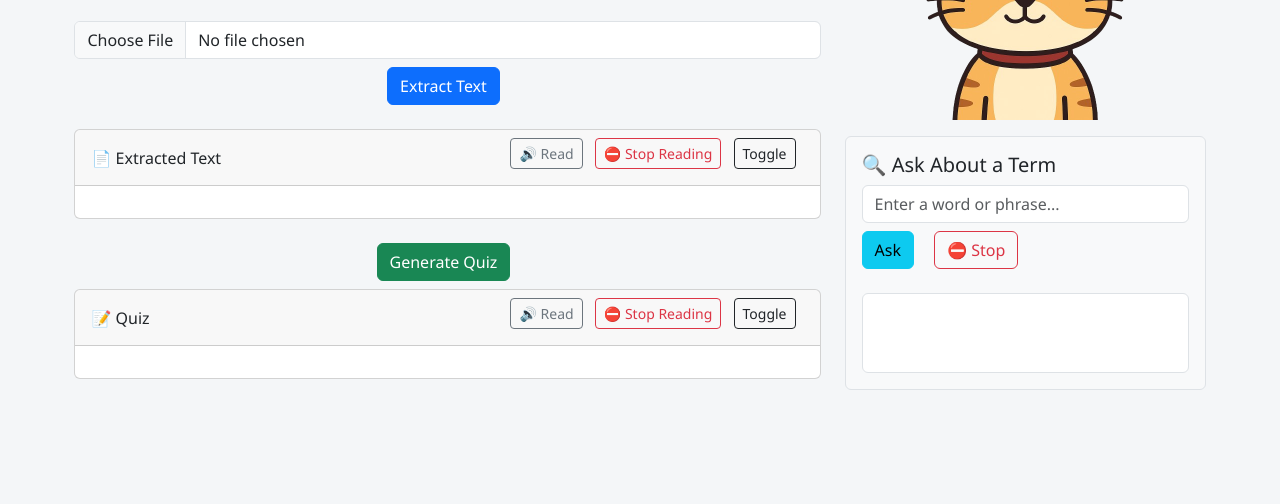
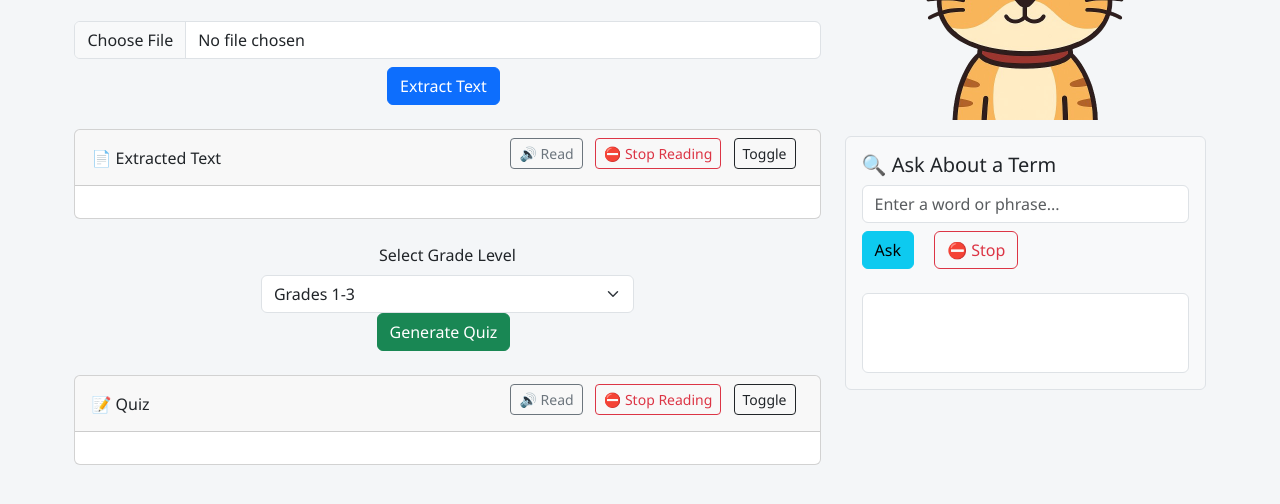
Before and after one commit to StevenC08/QuizBot, a plain HTML site: page templates/index.html in a window 1280 px wide. Shown: the part 162-666 px from the top of the page. Drawn offline with nearby package versions, Linux system fonts and the light colour scheme.

Commit message:
Update index.html

```diff
--- a/templates/index.html
+++ b/templates/index.html
@@ -152,7 +152,16 @@
                 </div>
 
                 <!-- Generate Quiz -->
-                <div class="text-center">
+                <div class="text-center mb-3">
+                    <label for="gradeLevel" class="form-label">Select Grade Level</label>
+                    <select id="gradeLevel" class="form-select w-50 mx-auto">
+                        <option value="3">Grades 1-3</option>
+                        <option value="5">Grades 4-5</option>
+                        <option value="7">Grades 6-7</option>
+                        <option value="9">Grades 8-9</option>
+                        <option value="12">Grades 10-12</option>
+                        <option value="college">College</option>
+                    </select>
                     <button onclick="generateQuiz()" class="btn btn-success">Generate Quiz</button>
                 </div>
 
```
